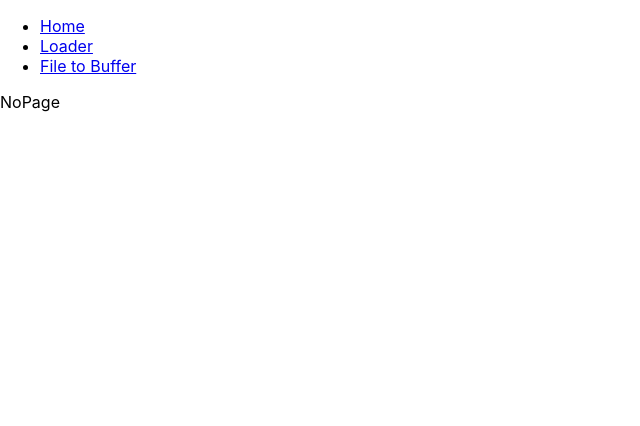
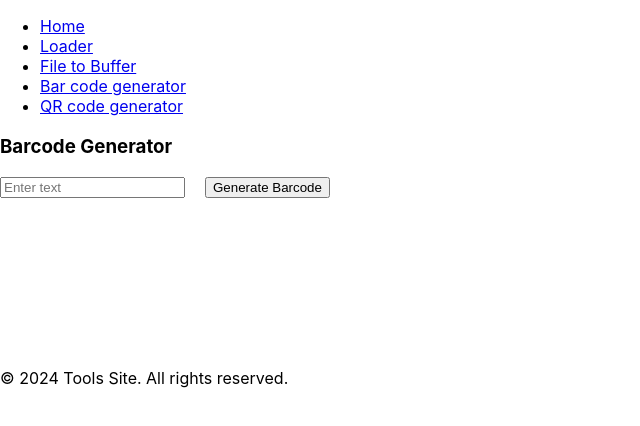
Before and after one commit to kunndnn/tools, a React (Create React App) app: page /bar-code in a window 1280 px wide. Shown: the top 426 px of the page, without its empty margins (0-640 px from the left). Built offline with nearby package versions, Linux system fonts and the light colour scheme.

Commit message:
barcode, file to buffer, footer, qr code component added

```diff
--- a/package.json
+++ b/package.json
@@ -8,6 +8,8 @@
     "@testing-library/react": "^13.4.0",
     "@testing-library/user-event": "^13.5.0",
     "gh-pages": "^6.1.1",
+    "jsbarcode": "^3.11.6",
+    "qrcode.react": "^4.0.1",
     "react": "^18.3.1",
     "react-dom": "^18.3.1",
     "react-router-dom": "^6.26.2",
--- a/src/App.js
+++ b/src/App.js
@@ -2,12 +2,18 @@ import { BrowserRouter, Routes, Route } from "react-router-dom";
 import Layout from "./Components/Layout";
 import NoPage from "./Components/NoPage";
 import Loader from "./Components/Loader";
+import FileToBuffer from "./Components/FileToBuffer";
+import BarCodeGenerator from "./Components/BarCodeGenerator";
+import QRCodeGenerator from "./Components/QRCodeGenerator";
 function App() {
   return (
     <BrowserRouter>
       <Routes>
         <Route path="/" element={<Layout />}>
           <Route path="/loader" element={<Loader />} />
+          <Route path="/file-to-buffer" element={<FileToBuffer />} />
+          <Route path="/bar-code" element={<BarCodeGenerator />} />
+          <Route path="/qr-code" element={<QRCodeGenerator />} />
           <Route path="*" element={<NoPage />} />
         </Route>
       </Routes>
--- /dev/null
+++ b/src/Components/BarCodeGenerator.js
@@ -0,0 +1,39 @@
+import React, { useRef, useState } from "react";
+import JsBarcode from "jsbarcode";
+
+const BarCodeGenerator = () => {
+  const [inputText, setInputText] = useState(""); // Store input text
+  const barcodeRef = useRef(null); // Reference to the SVG element
+
+  const generateBarcode = () => {
+    if (inputText) {
+      // Generate barcode when the button is clicked and inputText is not empty
+      JsBarcode(barcodeRef.current, inputText, {
+        format: "CODE128", // Barcode format
+        lineColor: "#000",
+        width: 2,
+        height: 100,
+        displayValue: true,
+      });
+    }
+  };
+
+  return (
+    <div>
+      <h3>Barcode Generator</h3>
+      <input
+        type="text"
+        value={inputText}
+        onChange={(e) => setInputText(e.target.value)}
+        placeholder="Enter text"
+      />
+      <button onClick={generateBarcode}>Generate Barcode</button>
+      <div>
+        {/* This is where the barcode will be rendered */}
+        <svg ref={barcodeRef}></svg>
+      </div>
+    </div>
+  );
+};
+
+export default BarCodeGenerator;
--- /dev/null
+++ b/src/Components/FileToBuffer.js
@@ -0,0 +1,43 @@
+import React, { useState, useRef } from "react";
+
+function FileToBuffer() {
+  const [output, setOutput] = useState(""); // State to hold the output
+  const fileInputRef = useRef(null); // Reference to file input
+
+  const convertFile = () => {
+    const file = fileInputRef.current.files[0]; // Get the file from the input
+
+    if (!file) {
+      alert("Please choose a file.");
+      return;
+    }
+
+    const reader = new FileReader();
+
+    reader.onload = function (e) {
+      const base64String = e.target.result.split(",")[1]; // Extract base64 string
+      const mimeType = file.type || "application/octet-stream"; // Default to binary if empty
+
+      // Dynamically create data URI prefix using mimeType
+      const dataUriPrefix = `data:${mimeType};base64,`;
+
+      const fullDataUri = dataUriPrefix + base64String;
+      setOutput(fullDataUri); // Update state with the base64 string
+    };
+
+    reader.readAsDataURL(file); // Read the file as Data URL (base64 encoded string)
+  };
+  return (
+    <>
+      <input type="file" ref={fileInputRef} />
+      <br />
+      <br />
+      <button onClick={convertFile}>Convert to Base64</button>
+
+      <h2>Output</h2>
+      <textarea value={output} rows="10" cols="100" readOnly />
+    </>
+  );
+}
+
+export default FileToBuffer;
--- /dev/null
+++ b/src/Components/Footer.js
@@ -0,0 +1,9 @@
+const Footer = () => {
+  return (
+    <footer>
+      <p>© {new Date().getFullYear()} Tools Site. All rights reserved.</p>
+    </footer>
+  );
+};
+
+export default Footer;
--- a/src/Components/Layout.js
+++ b/src/Components/Layout.js
@@ -1,4 +1,5 @@
 import { Outlet, Link } from "react-router-dom";
+import Footer from "./Footer";
 function Layout() {
   return (
     <>
@@ -13,9 +14,16 @@ function Layout() {
           <li>
             <Link to="/file-to-buffer">File to Buffer</Link>
           </li>
+          <li>
+            <Link to="/bar-code">Bar code generator</Link>
+          </li>
+          <li>
+            <Link to="/qr-code">QR code generator</Link>
+          </li>
         </ul>
       </nav>
       <Outlet />
+      <Footer /> {/* to show footer in all the pages */}
     </>
   );
 }
--- /dev/null
+++ b/src/Components/QRCodeGenerator.js
@@ -0,0 +1,39 @@
+import React, { useState, useRef } from "react";
+import { QRCodeCanvas } from "qrcode.react"; // or QRCodeSVG
+import "../Styles/QRCodeGenerator.css";
+const QRCodeGenerator = () => {
+  const [inputText, setInputText] = useState(""); // Store input text
+  const [generate, setGenerate] = useState(false); // Control QR code generation
+  const qrRef = useRef(null); // Reference to QR code element
+
+  const handleGenerateQRCode = () => {
+    setGenerate(true); // Set generate to true to render QR code
+  };
+
+  return (
+    <div>
+      <h3>QR Code Generator</h3>
+      <input
+        type="text"
+        value={inputText}
+        onChange={(e) => setInputText(e.target.value)}
+        placeholder="Enter text"
+      />
+      <button onClick={handleGenerateQRCode}>Generate QR Code</button>
+      <div>
+        {/* Render QR code only if generate is true and inputText is not empty */}
+        {generate && inputText && (
+          <QRCodeCanvas
+            value={inputText}
+            size={256}
+            bgColor="#ffffff"
+            fgColor="#000000"
+            ref={qrRef}
+          />
+        )}
+      </div>
+    </div>
+  );
+};
+
+export default QRCodeGenerator;
--- /dev/null
+++ b/src/Styles/QRCodeGenerator.css
@@ -0,0 +1,6 @@
+button {
+  margin-left: 20px;
+}
+canvas {
+  margin-top: 20px;
+}
```
Also changed, not shown: 1 other file (tests, documents, lock files or other folders).
